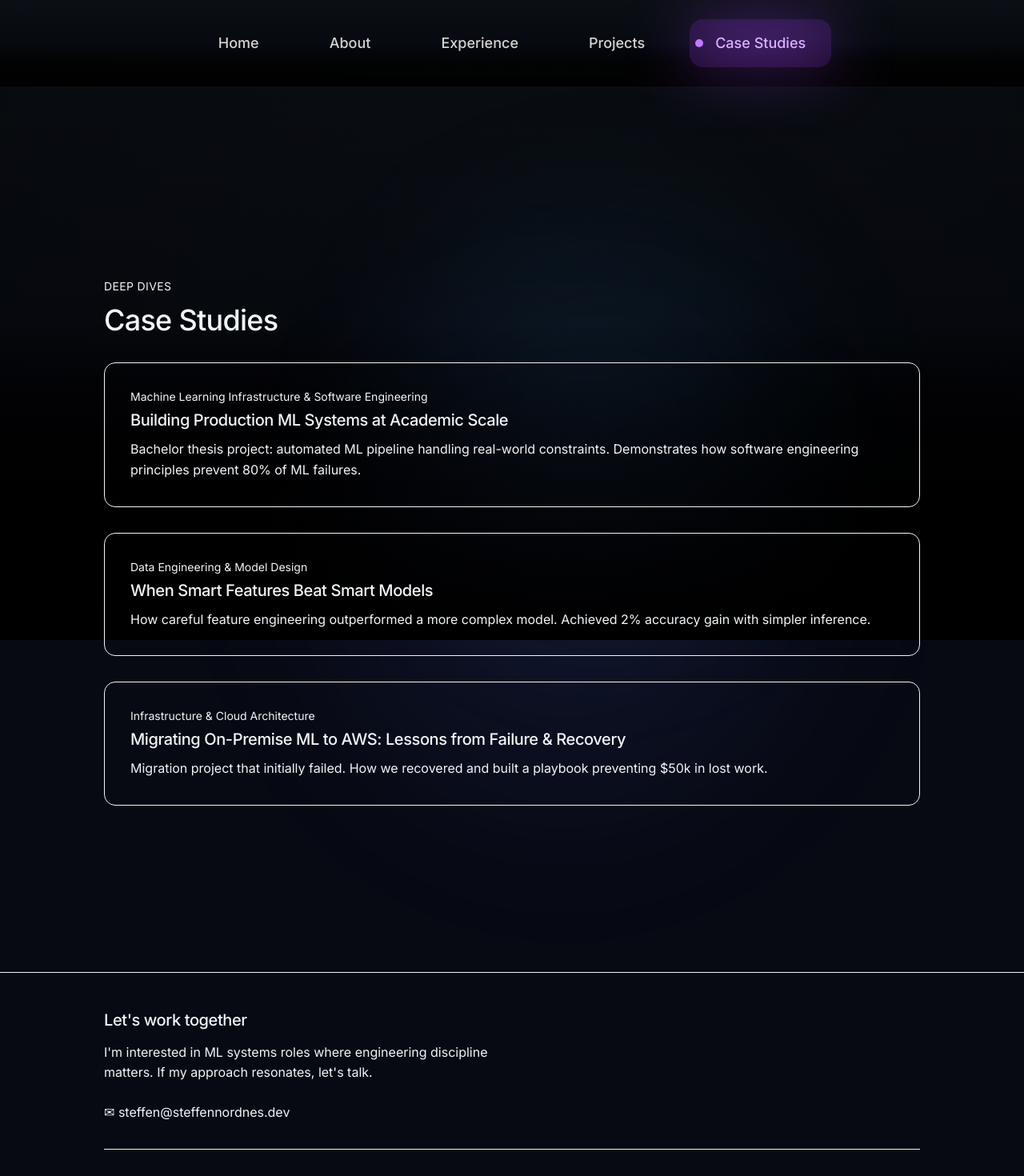
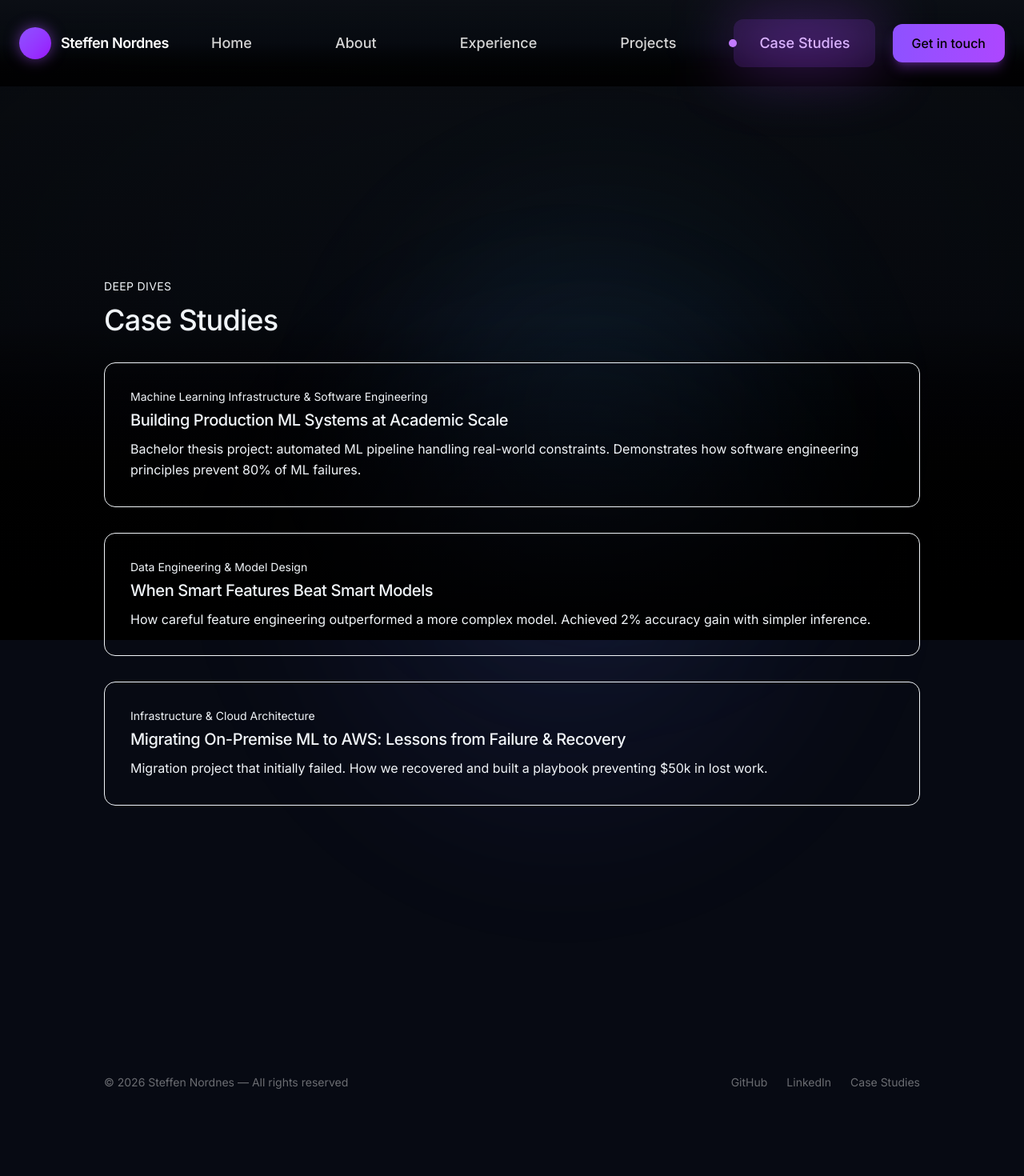
Before and after one commit to Northnoose/PortFolio, a Next.js app: page /case-studies in a window 1280 px wide. Shown: the top 1470 px of the page at 80% size. After the commit the page ends 1403 px from the top, so only its background shows below. Built offline with nearby package versions, Linux system fonts and the light colour scheme.

Commit message:
Added sheet, fixed NavBar

```diff
--- a/src/app/page.tsx
+++ b/src/app/page.tsx
@@ -8,7 +8,7 @@ import TextType from "@/components/ui/TextType"
 import { BaseBackground } from "@/components/ui/BaseBackground"
 import MagicBentoLite, { BentoItem } from "@/components/ui/MagicBentoLite"
 import HowIWorkPixel from "@/components/sections/HowIWorkPixel"
-
+import { Footer } from "@/components/ui/Footer"
 
 import { Sparkles, Globe, Cpu, Users } from "lucide-react"
 import Particles from "@/components/ui/Particles"
@@ -37,20 +37,14 @@ const bentoItems = [
   },
 ] satisfies BentoItem[]
 
-
 export default function HomePage() {
   const featuredProjects = projects.filter(p => p.featured)
 
   return (
     <main className="relative min-h-screen overflow-hidden">
-      {/* ======================================================
-          ONE global background (never changes)
-         ====================================================== */}
       <BaseBackground />
 
-      {/* ======================================================
-          HERO
-         ====================================================== */}
+      {/* HERO */}
       <section className="relative min-h-screen flex items-center justify-center pt-20 overflow-hidden">
         <div className="absolute inset-0 z-0 pointer-events-none">
           <Particles
@@ -62,7 +56,9 @@ export default function HomePage() {
             moveParticlesOnHover={false}
             alphaParticles
             disableRotation
-            pixelRatio={typeof window !== "undefined" ? Math.min(window.devicePixelRatio, 1.5) : 1}
+            pixelRatio={typeof window !== "undefined"
+              ? Math.min(window.devicePixelRatio, 1.5)
+              : 1}
           />
         </div>
 
@@ -95,24 +91,10 @@ export default function HomePage() {
                 deletingSpeed={50}
                 pauseDuration={3500}
                 showCursor
-                cursorCharacter="|"
-                cursorBlinkDuration={0.5}
-                variableSpeed={{ min: 60, max: 120 }}
               />
             </div>
 
-            <h2
-              className="
-                text-2xl md:text-3xl
-                font-medium
-                tracking-wide
-                text-[hsl(265_45%_85%)]
-                text-center
-                max-w-[720px]
-                mx-auto
-                drop-shadow-[0_1px_10px_rgba(168,85,247,0.18)]
-              "
-            >
+            <h2 className="text-2xl md:text-3xl font-medium text-center text-[hsl(265_45%_85%)]">
               Computer Engineer & AI Engineer
             </h2>
 
@@ -123,23 +105,14 @@ export default function HomePage() {
             <div className="pt-4 flex gap-4 justify-center">
               <Link
                 href="/projects"
-                className="
-                  px-6 py-3 rounded-md font-medium
-                  bg-gradient-to-r from-indigo-500 to-violet-500
-                  text-white shadow-lg
-                  hover:opacity-90 transition
-                "
+                className="px-6 py-3 rounded-md font-medium bg-gradient-to-r from-indigo-500 to-violet-500 text-white shadow-lg hover:opacity-90 transition"
               >
                 See my work
               </Link>
 
               <Link
                 href="/about"
-                className="
-                  px-6 py-3 rounded-md font-medium
-                  border border-white/20 text-white/80
-                  hover:bg-white/5 transition
-                "
+                className="px-6 py-3 rounded-md font-medium border border-white/20 text-white/80 hover:bg-white/5 transition"
               >
                 About me
               </Link>
@@ -148,58 +121,21 @@ export default function HomePage() {
         </Container>
       </section>
 
-      {/* ======================================================
-          BENTO OVERVIEW (NEW)
-         ====================================================== */}
+      {/* OVERVIEW */}
       <Container>
         <Section kicker="Overview" title="What I Do">
-          <MagicBentoLite
-            items={bentoItems}
-            className="mt-12"
-          />
+          <MagicBentoLite items={bentoItems} className="mt-12" />
         </Section>
       </Container>
 
-
-      {/* ======================================================
-    NARRATIVE TRANSITION
-   ====================================================== */}
-      <Container>
-        <div className="py-16 text-center">
-          <p className="text-sm uppercase tracking-widest text-text-muted">
-            From approach to execution
-          </p>
-
-          <h3 className="
-            mt-4
-            text-2xl md:text-3xl
-            font-medium
-            text-text-primary
-            max-w-[720px]
-            mx-auto
-          ">
-            Here’s how I turn ideas into reliable, production-ready systems
-          </h3>
-
-          <div className="mt-8 h-px w-24 mx-auto bg-gradient-to-r from-transparent via-white/20 to-transparent" />
-        </div>
-      </Container>
-
-        {/* ======================================================
-    HOW I WORK
-   ====================================================== */}
+      {/* HOW I WORK */}
       <Container>
         <Section kicker="Process" title="How I Work">
           <HowIWorkPixel />
         </Section>
       </Container>
 
-
-
-
-      {/* ======================================================
-          PROJECTS
-         ====================================================== */}
+      {/* PROJECTS */}
       <Container>
         <Section kicker="Selected work" title="Projects">
           <ProjectsGrid projects={featuredProjects} />
@@ -207,36 +143,128 @@ export default function HomePage() {
       </Container>
 
       {/* ======================================================
-          CTA
+    CONTACT / SERVICE INQUIRY
    ====================================================== */}
+<section id="contact" className="relative py-32 scroll-mt-32">
+
   <Container>
-        <div className="py-20">
-          <Panel className="p-12 space-y-6 text-center">
-            <h2 className="text-3xl font-medium">
-              Let's work together
+    <div className="max-w-[820px] mx-auto text-center space-y-10">
+
+      {/* Headline */}
+      <div className="space-y-4">
+        <h2 className="text-4xl md:text-5xl font-semibold tracking-tight">
+          Ready to take{" "}
+          <span className="text-violet-400">your digital presence</span>{" "}
+          to the next level?
         </h2>
 
-            <p className="text-text-secondary max-w-[500px] mx-auto">
-              I'm looking for ML systems roles where engineering discipline
-              matters. If you're building production systems and scaling ML
-              infrastructure, let's talk.
+        <p className="text-text-secondary text-lg max-w-[640px] mx-auto">
+          Reach out and let’s discuss how I can help you design, build,
+          or scale reliable AI and ML systems.
         </p>
+      </div>
 
+          {/* Form */}
+        <Panel
+          className="
+            p-10 md:p-12
+            border-0
+            bg-transparent
+            shadow-none
+            relative
+            transition-all duration-300
+            hover:-translate-y-1
+          "
+        >
+          <div
+            aria-hidden
+            className="
+              pointer-events-none
+              absolute inset-0 -z-10
+              rounded-2xl
+              bg-[radial-gradient(circle_at_top,rgba(168,85,247,0.12),transparent_70%)]
+              opacity-0
+              blur-2xl
+              transition-opacity duration-300
+              group-hover:opacity-100
+            "
+          />
+
+          <form className="space-y-6 text-left">
+
+              <div className="grid md:grid-cols-2 gap-6">
+                <input
+                  type="text"
+                  placeholder="Your name"
+                  className="w-full rounded-lg bg-black/40 border border-white/10
+                            px-4 py-3 text-sm text-white
+                            placeholder:text-white/40
+                            focus:outline-none focus:border-violet-400/60"
+                />
+
+                <input
+                  type="email"
+                  placeholder="Your email"
+                  className="w-full rounded-lg bg-black/40 border border-white/10
+                            px-4 py-3 text-sm text-white
+                            placeholder:text-white/40
+                            focus:outline-none focus:border-violet-400/60"
+                />
+              </div>
+
+              <textarea
+                rows={5}
+                placeholder="Tell me about your project"
+                className="w-full rounded-lg bg-black/40 border border-white/10
+                          px-4 py-3 text-sm text-white
+                          placeholder:text-white/40
+                          focus:outline-none focus:border-violet-400/60
+                          resize-none"
+              />
+
+              <select
+                className="w-full rounded-lg bg-black/40 border border-white/10
+                          px-4 py-3 text-sm text-white/80
+                          focus:outline-none focus:border-violet-400/60"
+              >
+                <option>Select project type (optional)</option>
+                <option>ML / AI system</option>
+                <option>MLOps / Infrastructure</option>
+                <option>Data engineering</option>
+                <option>Technical consulting</option>
+                <option>Other</option>
+              </select>
+
+              <div className="pt-4">
+                <button
+                  type="submit"
+                  className="
+                    w-full py-3 rounded-lg font-medium
+                    bg-gradient-to-r from-indigo-500 to-violet-500
+                    text-white
+                    shadow-lg
+                    hover:opacity-90 transition
+                  "
+                >
+                  Send message
+                </button>
+              </div>
+            </form>
+          </Panel>
+
+          {/* Secondary CTA */}
           <div className="pt-4">
             <a
               href="mailto:steffen@steffennordnes.dev"
-                className="
-                  inline-block px-6 py-3 rounded-md font-medium
-                  bg-text-primary text-bg-page
-                  hover:opacity-90 transition
-                "
+              className="text-sm text-violet-400 hover:underline inline-flex items-center gap-2"
             >
-                Get in touch
+              Schedule a call →
             </a>
           </div>
-          </Panel>
         </div>
       </Container>
+    </section>
+
     </main>
   )
 }
--- a/src/components/layout/Navbar.tsx
+++ b/src/components/layout/Navbar.tsx
@@ -21,12 +21,13 @@ export function Navbar() {
   const [dotX, setDotX] = useState(0)
   const [scrollProgress, setScrollProgress] = useState(0)
 
-  /* Calculate active item dot position */
+  /* =============================
+     ACTIVE DOT POSITION
+  ============================= */
   useEffect(() => {
     const active = navItems.find(item =>
       item.href === "/" ? pathname === "/" : pathname.startsWith(item.href)
     )
-
     if (!active) return
 
     const el = itemRefs.current[active.href]
@@ -40,26 +41,27 @@ export function Navbar() {
     setDotX(elRect.left - barRect.left + DOT_OFFSET)
   }, [pathname])
 
-  /* Scroll progress bar */
+  /* =============================
+     SCROLL PROGRESS
+  ============================= */
   useEffect(() => {
     const handleScroll = () => {
       const scrollTop = window.scrollY
       const docHeight =
         document.documentElement.scrollHeight - window.innerHeight
-
-      const progress = docHeight > 0 ? scrollTop / docHeight : 0
-      setScrollProgress(progress)
+      setScrollProgress(docHeight > 0 ? scrollTop / docHeight : 0)
     }
 
     window.addEventListener("scroll", handleScroll, { passive: true })
     handleScroll()
-
     return () => window.removeEventListener("scroll", handleScroll)
   }, [])
 
   return (
     <>
-      {/* Scroll progress bar */}
+      {/* =============================
+         SCROLL PROGRESS BAR
+      ============================= */}
       <div
         className="
           fixed top-0 left-0 z-[60]
@@ -74,8 +76,9 @@ export function Navbar() {
         }}
       />
 
-
-      {/* Sticky top bar */}
+      {/* =============================
+         NAVBAR
+      ============================= */}
       <header className="sticky top-0 z-50">
         <div
           className="
@@ -87,17 +90,42 @@ export function Navbar() {
             to-[#000000]/85
           "
         >
-          {/* Floating nav items */}
+          <div
+            className="
+              mx-auto
+              max-w-[1400px]
+              px-6 py-6
+              grid
+              grid-cols-[auto_1fr_auto]
+              items-center
+            "
+          >
+            {/* LEFT — LOGO */}
+            <div className="justify-self-start">
+              <Link href="/" className="flex items-center gap-3 select-none">
+                <span
+                  className="
+                    h-10 w-10
+                    rounded-full
+                    bg-gradient-to-br from-violet-500 to-purple-600
+                    shadow-[0_0_18px_rgba(168,85,247,0.55)]
+                    transition-transform duration-300
+                    hover:scale-105
+                  "
+                />
+                <span className="hidden sm:inline text-lg font-semibold text-white tracking-tight">
+                  Steffen Nordnes
+                </span>
+              </Link>
+            </div>
+
+            {/* CENTER — NAV ITEMS (TRUE CENTER) */}
+            <div className="flex justify-center">
               <div
                 ref={barRef}
-            className="
-              relative mx-auto
-              flex justify-center items-center
-              gap-6
-              py-6
-            "
+                className="relative flex items-center gap-10 w-fit"
               >
-            {/* Dynamic active dot */}
+                {/* Active dot */}
                 <span
                   className="
                     pointer-events-none
@@ -133,6 +161,7 @@ export function Navbar() {
                           text-lg font-medium
                           rounded-2xl
                           transition-all duration-300
+                          whitespace-nowrap
                         `,
                         active
                           ? "text-purple-300"
@@ -141,34 +170,38 @@ export function Navbar() {
                     >
                       {active && (
                         <>
-                      {/* Active background */}
-                      <span
-                        className="
-                          absolute inset-0 -z-10
-                          rounded-2xl
-                          bg-purple-500/14
-                          backdrop-blur-md
-                        "
-                      />
-
-                      {/* Active glow */}
-                      <span
-                        className="
-                          absolute inset-0 -z-20
-                          rounded-2xl
-                          bg-purple-500/35
-                          blur-2xl
-                        "
-                      />
+                          <span className="absolute inset-0 -z-10 rounded-xl bg-purple-500/14 backdrop-blur-md" />
+                          <span className="absolute inset-0 -z-20 rounded-xl bg-purple-500/35 blur-2xl" />
                         </>
                       )}
-
-                  <span className="relative z-10">
-                    {item.label}
-                  </span>
+                      <span className="relative z-10">{item.label}</span>
                     </Link>
                   )
                 })}
+              </div>
+            </div>
+
+            {/* RIGHT — CTA */}
+            <div className="justify-self-end">
+              <Link
+                href="/#contact"
+                className="
+                  hidden md:inline-flex
+                  items-center
+                  px-6 py-3
+                  rounded-xl
+                  text-base font-medium
+                  text-black
+                  bg-gradient-to-r from-violet-500 to-purple-500
+                  shadow-lg shadow-purple-500/30
+                  transition-all duration-300
+                  hover:brightness-110
+                  hover:-translate-y-0.5
+                "
+              >
+                Get in touch
+              </Link>
+            </div>
           </div>
         </div>
       </header>
--- a/src/components/ui/Footer.tsx
+++ b/src/components/ui/Footer.tsx
@@ -3,58 +3,45 @@ import Link from "next/link"
 
 export function Footer() {
   return (
-    <footer className="border-t border-border-soft bg-bg-page py-12">
+    <footer className="relative mt-32 pb-10">
       <div className="mx-auto w-full max-w-[1100px] px-6 md:px-10">
-        <div className="space-y-8">
-          {/* Contact CTA */}
-          <div className="space-y-4">
-            <h3 className="text-xl font-medium">Let's work together</h3>
-            <p className="text-text-secondary max-w-[500px]">
-              I'm interested in ML systems roles where engineering discipline matters. If my approach resonates, let's talk.
+        <div
+          className="
+            flex flex-col md:flex-row
+            items-center justify-between
+            gap-6
+            text-sm text-white/40
+          "
+        >
+          <p>
+            © {new Date().getFullYear()} {site.name} — All rights reserved
           </p>
-            <div className="flex flex-col gap-3 pt-2">
-              <a
-                href={`mailto:${site.email}`}
-                className="inline-block text-text-secondary hover:text-text-primary transition-colors"
-              >
-                ✉ {site.email}
-              </a>
-            </div>
-          </div>
 
-          {/* Links */}
-          <div className="border-t border-border-soft pt-8">
-            <div className="flex flex-wrap gap-6">
+          <div className="flex items-center gap-6">
             <a
               href={site.github}
               target="_blank"
               rel="noopener noreferrer"
-                className="text-text-secondary hover:text-text-primary transition-colors text-sm"
+              className="hover:text-white transition"
             >
               GitHub
             </a>
+
             <a
               href={site.linkedin}
               target="_blank"
               rel="noopener noreferrer"
-                className="text-text-secondary hover:text-text-primary transition-colors text-sm"
+              className="hover:text-white transition"
             >
               LinkedIn
             </a>
+
             <Link
               href="/case-studies"
-                className="text-text-secondary hover:text-text-primary transition-colors text-sm"
+              className="hover:text-white transition"
             >
               Case Studies
             </Link>
-            </div>
-          </div>
-
-          {/* Copyright */}
-          <div className="border-t border-border-soft pt-8">
-            <p className="text-text-muted text-xs">
-              © 2025 {site.name}. Built with Next.js & Tailwind CSS.
-            </p>
           </div>
         </div>
       </div>
```
Lines whose indentation alone changed are shown as unchanged.
